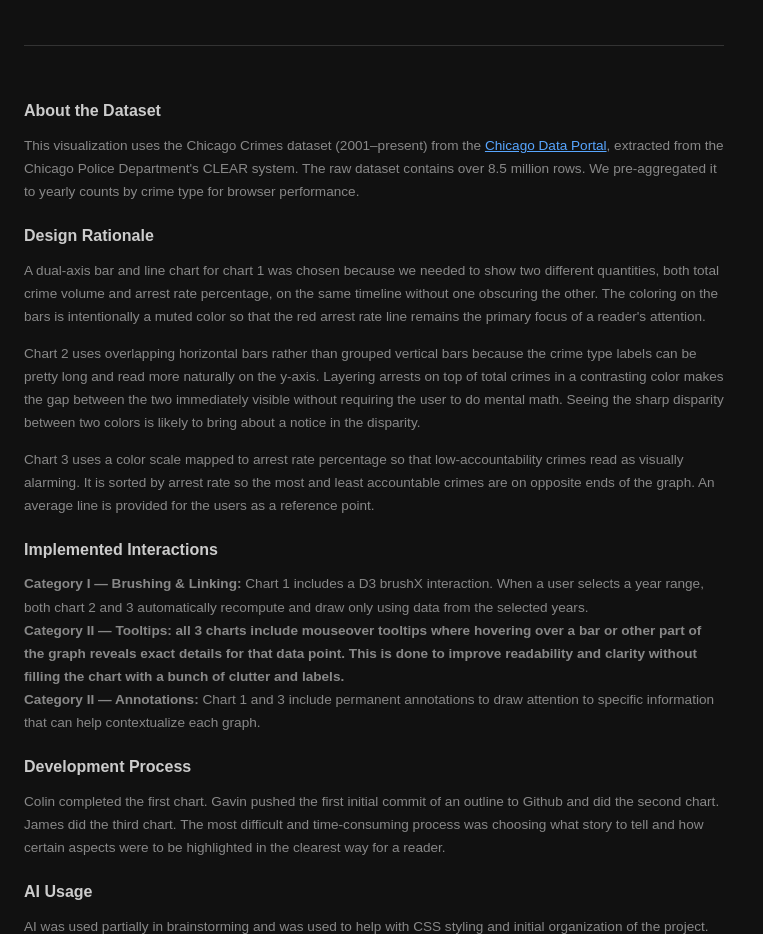
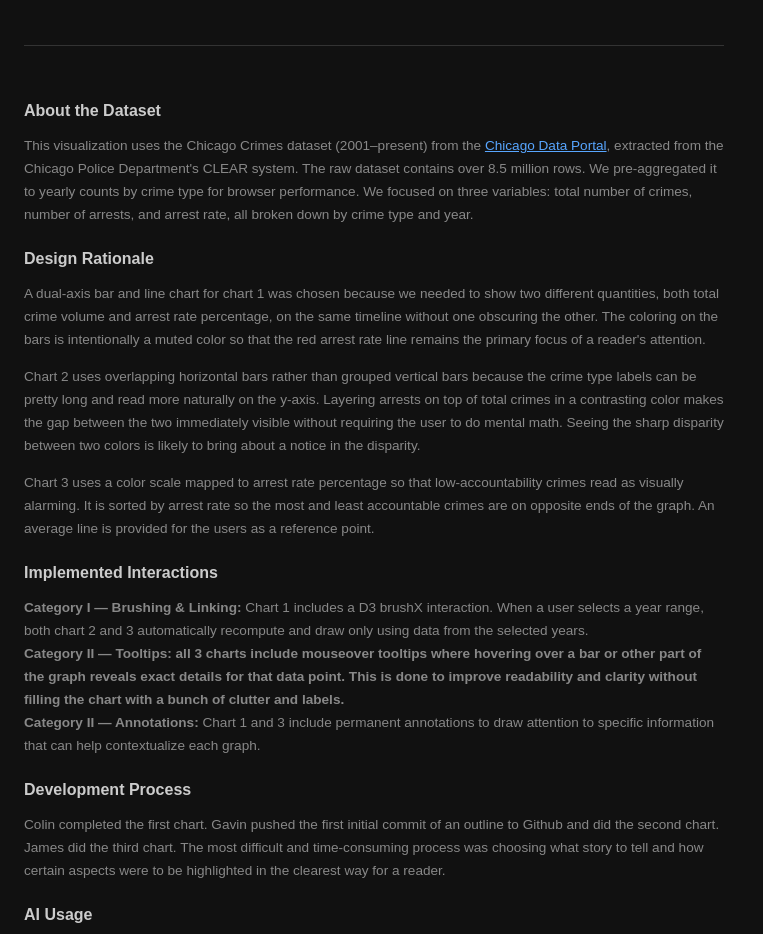
Before and after one commit to 4oure/a1, a plain HTML site: page index.html in a window 1280 px wide. Shown: the part 985-1919 px from the top of the page, without its empty margins (0-763 px from the left). Drawn offline with nearby package versions, Linux system fonts and the light colour scheme; no server answers.

Commit message:
Update index.html, about the dataset

```diff
--- a/index.html
+++ b/index.html
@@ -84,7 +84,8 @@
       <a href="https://data.cityofchicago.org/Public-Safety/Crimes-2001-to-Present/ijzp-q8t2" target="_blank">Chicago Data Portal</a>,
       extracted from the Chicago Police Department's CLEAR system.
       The raw dataset contains over 8.5 million rows. We pre-aggregated it to yearly
-      counts by crime type for browser performance.
+      counts by crime type for browser performance. We focused on three variables: total number of crimes,
+      number of arrests, and arrest rate, all broken down by crime type and year.
     </p>
 
     <h2>Design Rationale</h2>
```
